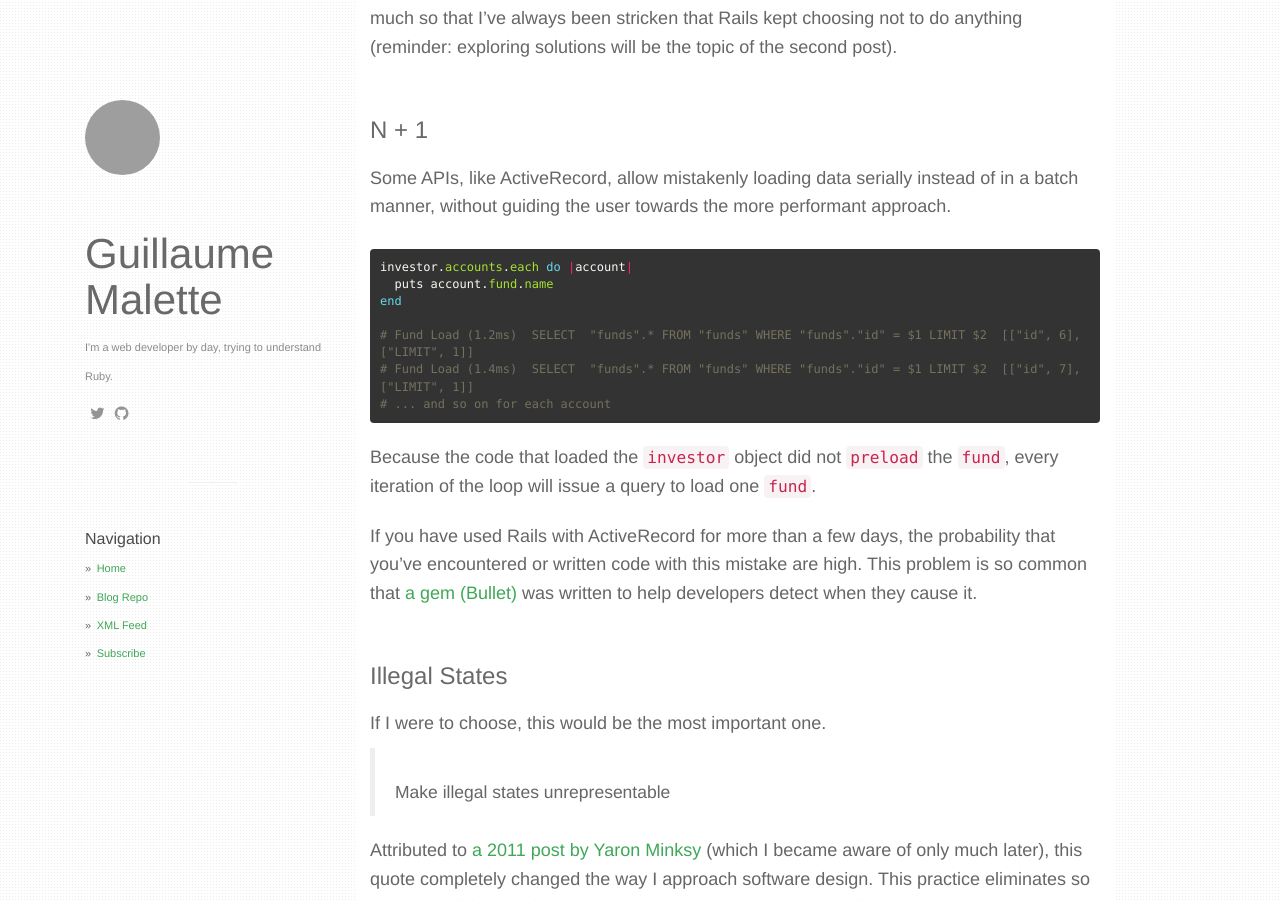
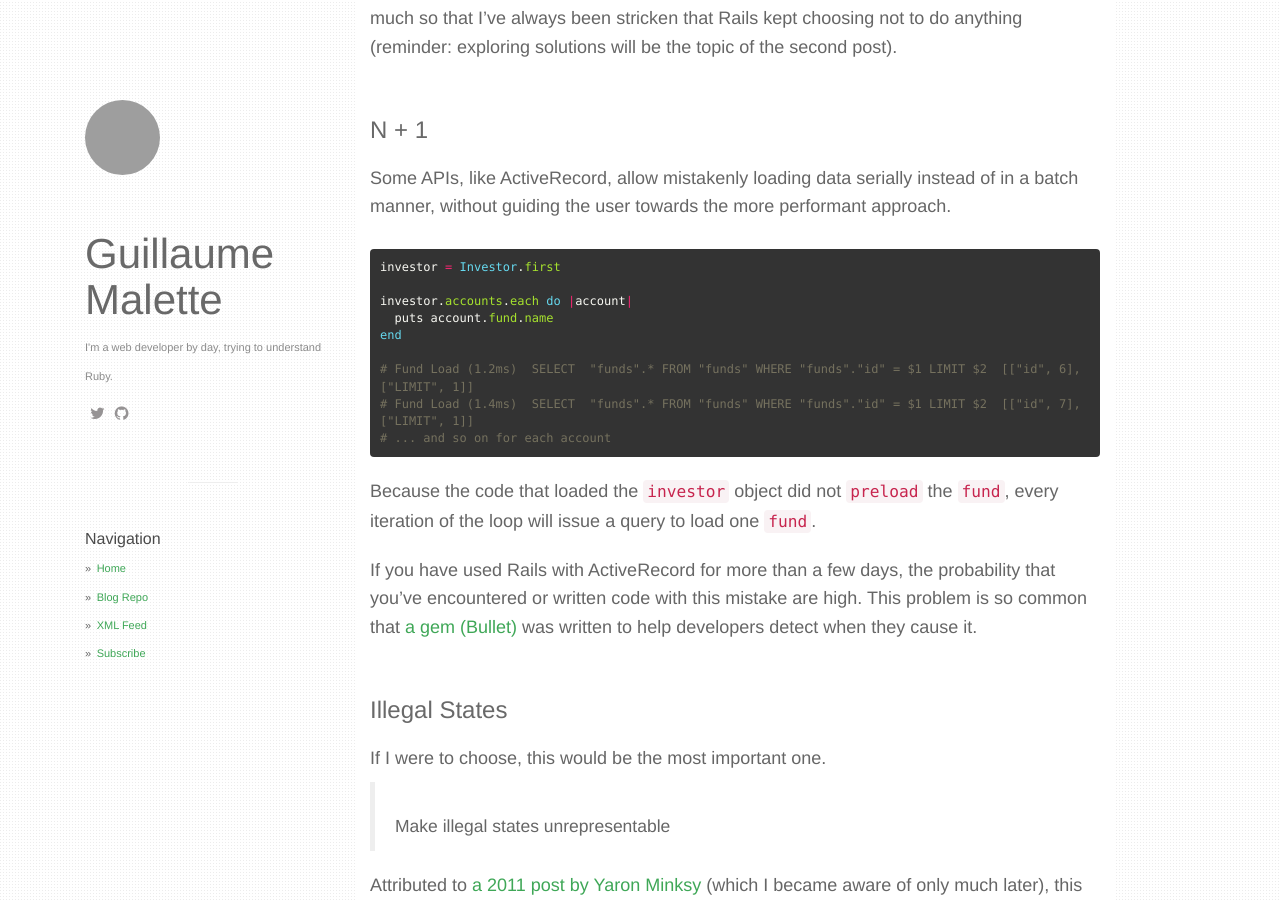
Before and after one commit to gmalette/gmalette.github.io-src, a Jekyll site: the page built from _posts/2020-01-29-affordance-for-errors-pt1.md, in a window 1280 px wide and 900 px high, scrolled down 2233 px. Built offline with Jekyll 4.4.1, drawn with Linux system fonts in a browser that asks for light colours; nearby versions of some CDN libraries; comment, search, counter and statistics services are not loaded; grey boxes are pictures that could not be loaded.

Commit message:
Fix errors in Affordances, pt1

````diff
--- a/_posts/2020-01-29-affordance-for-errors-pt1.md
+++ b/_posts/2020-01-29-affordance-for-errors-pt1.md
@@ -66,6 +66,8 @@ APIs like this can often be exposed in ways that completely suppress the problem
 Some APIs, like ActiveRecord, allow mistakenly loading data serially instead of in a batch manner, without guiding the user towards the more performant approach.
 
 ```ruby
+investor = Investor.first
+
 investor.accounts.each do |account|
   puts account.fund.name
 end
@@ -126,7 +128,7 @@ Many devs would expect the `Foo.bar` method to be private to `Foo`–perhaps bec
 
 That it is such a common error pains me the utmost, because it is so unnecessary. Approximately 100% of other languages do not have this problem, by having visibility modifiers at the method definition level. In fact, it even works in Ruby, but I digress.
 
-## Ignored Values
+### Ignored Values
 
 Some APIs will use values that are easy to ignore, once again leading to errors.
 
````
Also changed, not shown: _posts/2020-02-16-affordance-for-errors-pt2.md (+1 -1 lines).
